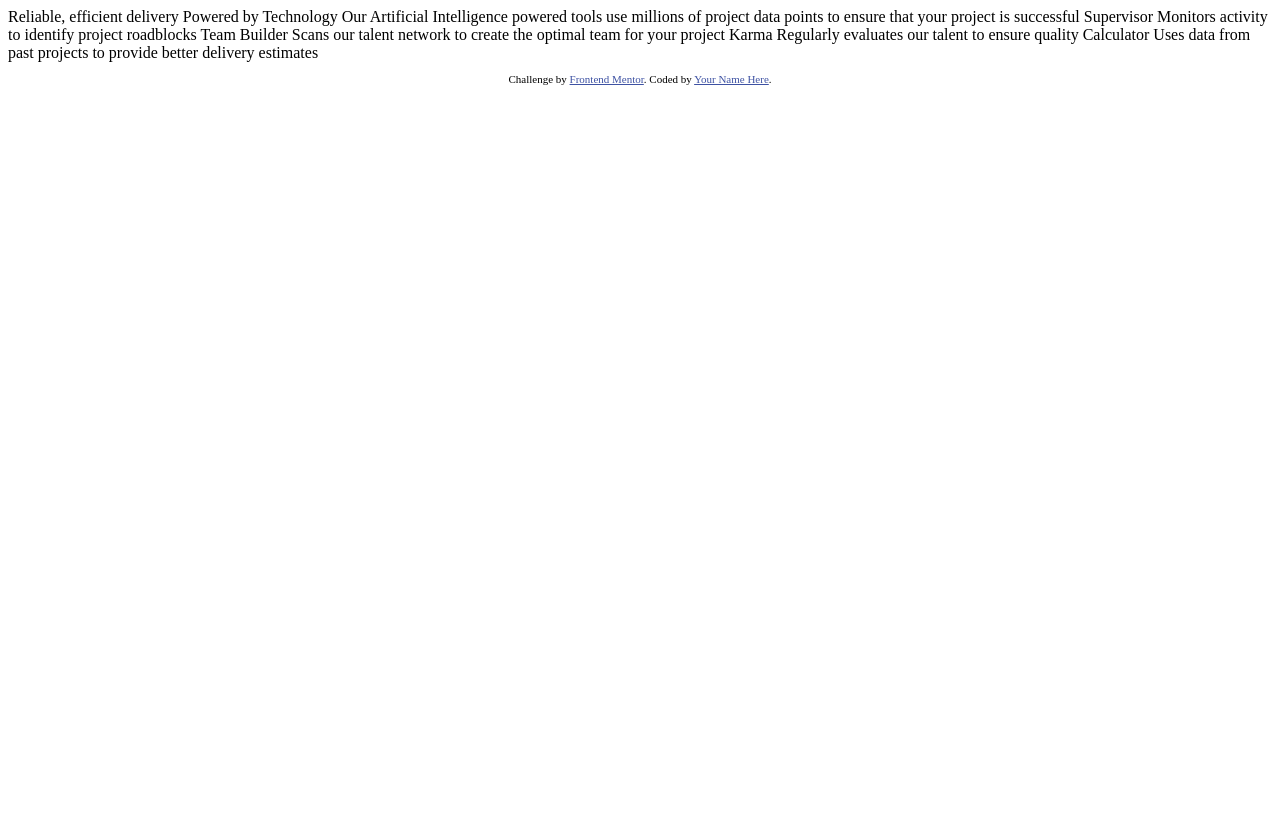
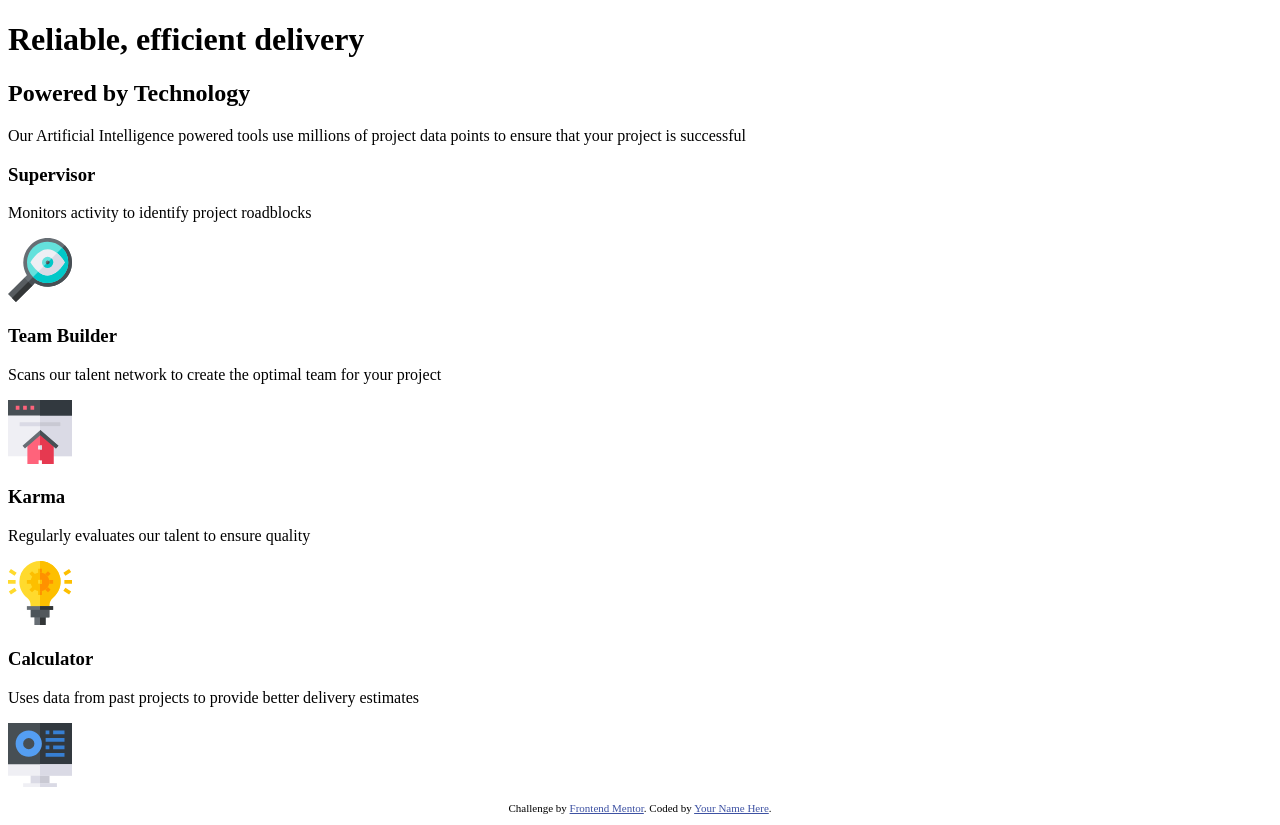
Before and after one commit to matejkubicek/Four-card-feature-section, a website: page index.html in a window 1280 px wide. Before the commit the page ends 800 px from the top, so only its background shows below. Drawn offline with Linux system fonts and the light colour scheme.

Commit message:
HTML skeleton + NPM scripts

```diff
--- a/index.html
+++ b/index.html
@@ -1,8 +1,10 @@
 <!DOCTYPE html>
 <html lang="en">
+
 <head>
   <meta charset="UTF-8">
-  <meta name="viewport" content="width=device-width, initial-scale=1.0"> <!-- displays site properly based on user's device -->
+  <meta name="viewport" content="width=device-width, initial-scale=1.0">
+  <!-- displays site properly based on user's device -->
 
   <link rel="icon" type="image/png" sizes="32x32" href="./images/favicon-32x32.png">
 
@@ -10,30 +12,46 @@
 
   <!-- Feel free to remove these styles or customise in your own stylesheet 👍 -->
   <style>
-    .attribution { font-size: 11px; text-align: center; }
-    .attribution a { color: hsl(228, 45%, 44%); }
+    .attribution {
+      font-size: 11px;
+      text-align: center;
+    }
+
+    .attribution a {
+      color: hsl(228, 45%, 44%);
+    }
   </style>
 </head>
+
 <body>
-
-  Reliable, efficient delivery
-  Powered by Technology
-
-  Our Artificial Intelligence powered tools use millions of project data points
-  to ensure that your project is successful
-
-  Supervisor
-  Monitors activity to identify project roadblocks
-
-  Team Builder
-  Scans our talent network to create the optimal team for your project
-
-  Karma
-  Regularly evaluates our talent to ensure quality
-
-  Calculator
-  Uses data from past projects to provide better delivery estimates
-
+  <header role="banner">
+    <h1> Reliable, efficient delivery</h1>
+    <h2>Powered by Technology</h2>
+    <p>Our Artificial Intelligence powered tools use millions of project data points
+      to ensure that your project is successful</p>
+  </header>
+  <main role="main">
+    <section>
+      <h3>Supervisor</h3>
+      <p>Monitors activity to identify project roadblocks</p>
+      <img src="images/icon-supervisor.svg" alt="Supervisor icon">
+    </section>
+    <section>
+      <h3>Team Builder</h3>
+      <p>Scans our talent network to create the optimal team for your project</p>
+      <img src="images/icon-team-builder.svg" alt="Team builder icon">
+    </section>
+    <section>
+      <h3>Karma</h3>
+      <p>Regularly evaluates our talent to ensure quality</p>
+      <img src="images/icon-karma.svg" alt="Karma icon">
+    </section>
+    <section>
+      <h3>Calculator</h3>
+      <p>Uses data from past projects to provide better delivery estimates</p>
+      <img src="images/icon-calculator.svg" alt="Caculator icon">
+    </section>
+  </main>
 
   <footer>
     <p class="attribution">
@@ -42,4 +60,5 @@
     </p>
   </footer>
 </body>
+
 </html>
```
Also changed, not shown: package.json (added, +33 -0 lines), .stylelintrc.json (added), 2 other files.
